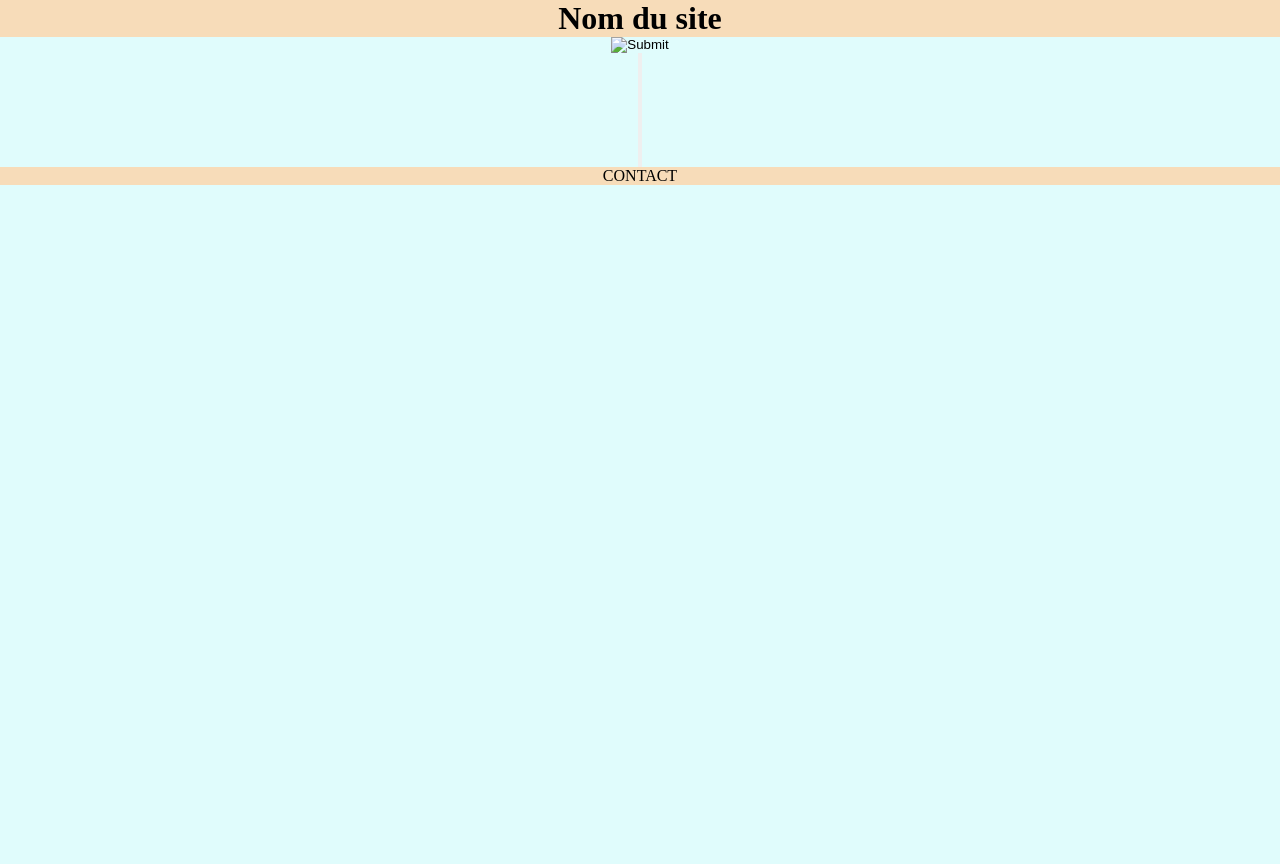
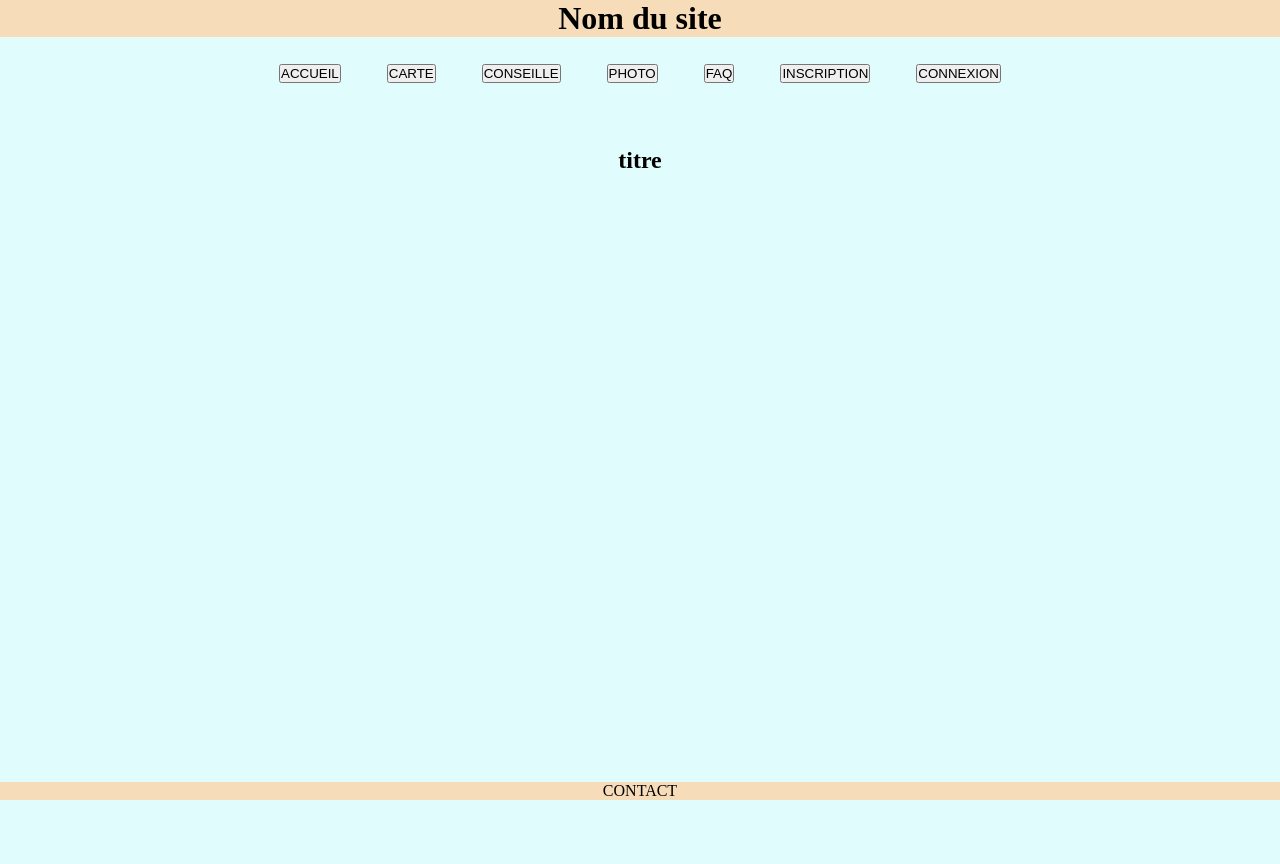
Before and after one commit to MaximeCrq/PFRmaxime, a PHP site: page / in a window 1280 px wide. Before the commit the page ends 185 px from the top, so only its background shows below. Run offline with PHP 8.4, Linux system fonts and the light colour scheme.

Commit message:
modification index et style

```diff
--- a/index.html
+++ b/index.html
@@ -15,27 +15,29 @@
 
     <div class="onglet1">
         <div class="accueil">
-            <input type="image" src="?">
+            <input type="button" value="ACCUEIL">
         </div>
         <div class="carte">
-            <input type="button" txt="?">
+            <input type="button" value="CARTE">
         </div>
         <div class="conseille">
-            <input type="button" txt="?">
+            <input type="button" value="CONSEILLE">
         </div>
         <div class="photo">
-            <input type="button" txt="?">
+            <input type="button" value="PHOTO">
         </div>
         <div class="FAQ">
-            <input type="button" txt="?">
+            <input type="button" value="FAQ">
         </div>
         <div class="inscription">
-            <input type="button" txt="?">
+            <input type="button" value="INSCRIPTION">
         </div>
         <div class="connexion">
-            <input type="button" txt="?">
+            <input type="button" value="CONNEXION">
         </div>
     </div>
+
+    <h2>titre</h2>
 
     <div class="pied-de-page">
         <div>
--- a/style.css
+++ b/style.css
@@ -20,11 +20,11 @@ body {
     background-color: blue;
 } */
 
-/* h2 {
-
+h2 {
+    margin-top: 5%;
 }
 
-h3 {
+/* h3 {
 
 } */
 
@@ -36,3 +36,23 @@ a {
 .pied-de-page {
   background-color: #F7DCB9;
 }
+
+.en-tete {
+    position: absolute;
+    top: 0%;
+    width: 100%;
+}
+
+.pied-de-page {
+    position: absolute;
+    bottom: 0%;
+    width: 100%;
+}
+
+.onglet1 {
+    margin-top: 5%;
+    grid-template-columns: repeat(7, auto);
+    display: grid;
+    margin-left: 20%;
+    margin-right: 20%;
+}
```
